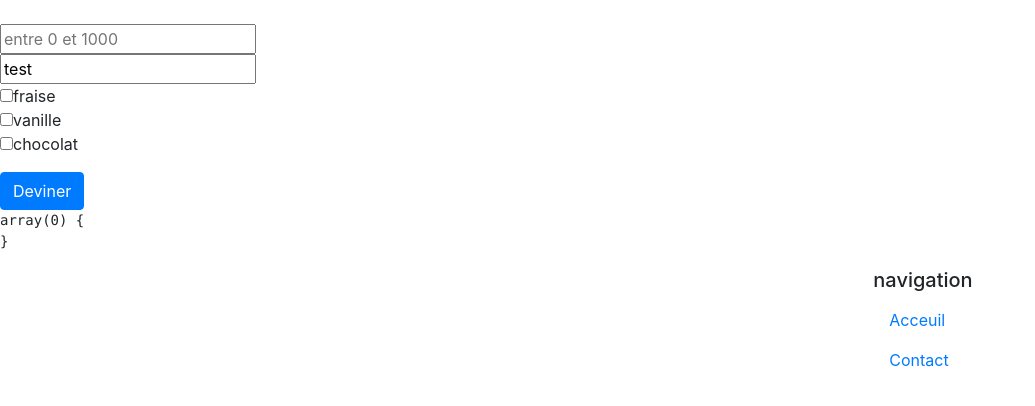
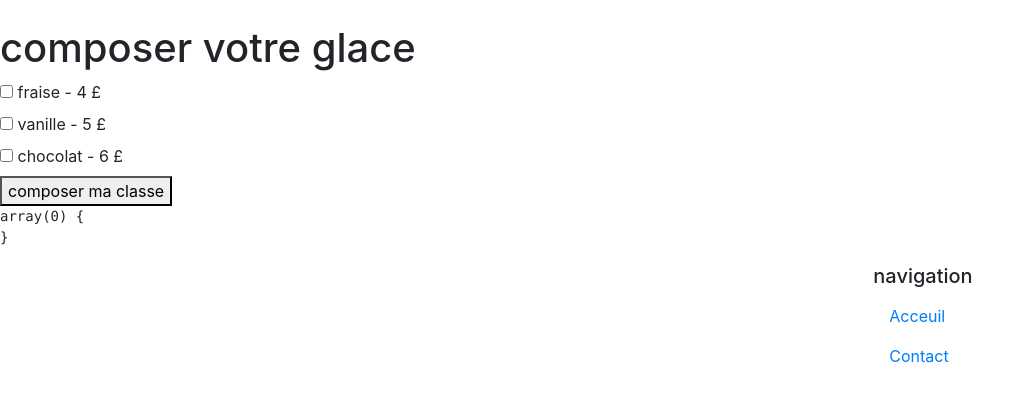
Before and after one commit to MO7S3N/formationdreamtek-formationphp, a PHP site: page /jeu.php in a window 1280 px wide. Shown: the part 56-462 px from the top of the page, without its empty margins (0-1035 px from the left). Run offline with PHP 8.4, Linux system fonts and the light colour scheme.

Commit message:
formulaire v3

```diff
--- /dev/null
+++ b/formulaire/functions.php
@@ -0,0 +1,10 @@
+<?php
+function checkbox(string $name, string $value, array $data)
+{  $attributes='';
+   $attributes .='checked';
+?>
+
+   <input type="checkbox" name="{name}[]" value="<?php echo $value; ?>" $attributes>
+<?php
+}
+?>
--- a/formulaire/jeu.php
+++ b/formulaire/jeu.php
@@ -1,3 +1,5 @@
+<?php require 'functions.php'; ?>
+
 <?php
 $adeviner=150;
 $erreur=null;
@@ -20,17 +22,19 @@ if(isset($_GET['chiffre']))
         $value=(int)$_GET['chiffre'];
 }
 
+//checkbox
 $parfums=[
     'fraise'=>4,
     'vanille'=>5,
     'chocolat'=>6
 ];
 
+//radio
 $cornets=[
     'pot'=>2,
     'cornet'=>3
 ];
-
+//checkbox
 $supplement=[
     'pepite de chocolat'=>1,
     'chantille'=>0.5
@@ -59,16 +63,17 @@ elseif($succes):
 
 
 
-
+<h1>composer votre glace</h1>
 <form action="jeu.php" method="GET">
-    <div class="form-group">
-    <input type="number" name="chiffre" placeholder="entre 0 et 1000" value="<?php echo $value; ?>"><br>
-    <input type="text" name="demo" value="test"><br>
-    <input type="checkbox" name="parfum[]" value="fraise">fraise<br>
-    <input type="checkbox" name="parfum[]" value="vanille">vanille<br>
-    <input type="checkbox" name="parfum[]" value="chocolat">chocolat<br>
+    <?php foreach($parfums as $parfum => $prix): ?>
+    <div class="checkbox">
+        <label>
+        <?php checkbox ('parfum', $parfum , $_GET); ?>
+        <?php  echo $parfum; ?> - <?php echo $prix; ?> £
+        </label>
     </div>
-    <button type="submit" class="btn btn-primary">Deviner</button>
+    <?php endforeach; ?>
+    <button type="submit">composer ma classe </button>
 </form>
 
 <pre>
```
